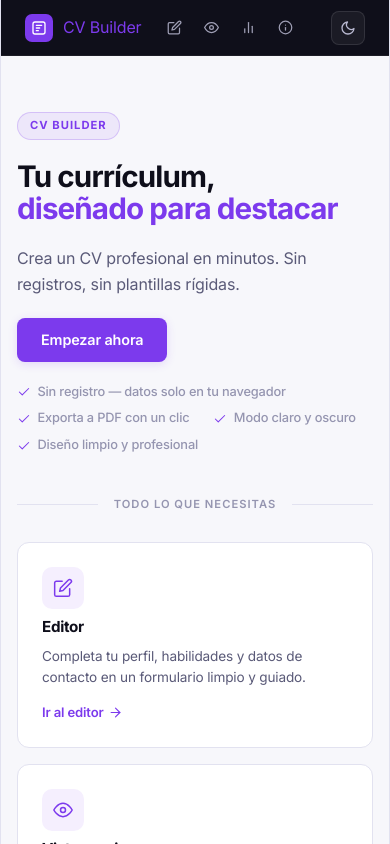
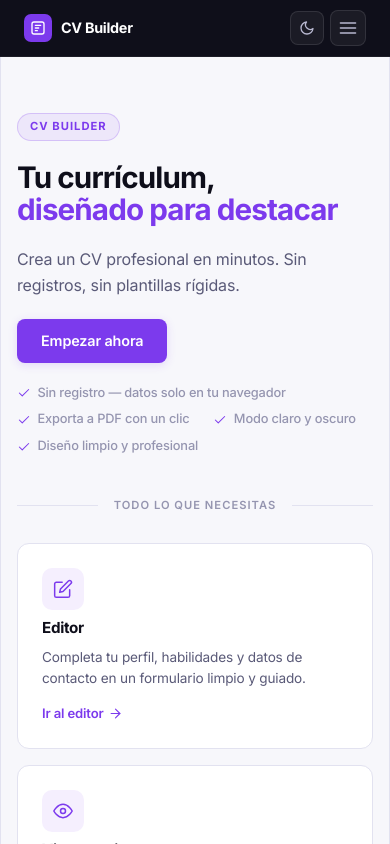
Before and after one commit to AxelUAA/ProyectoFinal-TecnologiasWeb, a React (Vite) app: page / in a window 390 px wide. Shown: the top 844 px of the page. Built offline with nearby package versions, Linux system fonts and the light colour scheme.

Commit message:
feat: create responsive Navbar component

```diff
--- a/src/App.css
+++ b/src/App.css
@@ -1,115 +1,3 @@
-/* ============================================================
-   NAVBAR
-   ============================================================ */
-.navbar {
-  position: sticky;
-  top: 0;
-  z-index: 100;
-  height: 56px;
-  background: var(--nav-bg);
-  border-bottom: 1px solid rgba(255,255,255,0.06);
-  display: flex;
-  align-items: center;
-  padding: 0 1.5rem;
-  gap: 1rem;
-}
-
-.nav-brand {
-  display: flex;
-  align-items: center;
-  gap: 10px;
-  text-decoration: none;
-  flex-shrink: 0;
-}
-
-.nav-brand-icon {
-  width: 28px;
-  height: 28px;
-  border-radius: 7px;
-  background: var(--accent);
-  display: flex;
-  align-items: center;
-  justify-content: center;
-  color: #fff;
-  flex-shrink: 0;
-}
-
-.nav-brand-name {
-  font-size: 0.9rem;
-  font-weight: 700;
-  color: #ffffff;
-  letter-spacing: -0.02em;
-  white-space: nowrap;
-}
-
-.nav-links {
-  display: flex;
-  align-items: center;
-  gap: 2px;
-  list-style: none;
-  margin: 0;
-  padding: 0;
-  flex: 1;
-}
-
-.nav-links a {
-  display: flex;
-  align-items: center;
-  gap: 6px;
-  color: var(--nav-text);
-  text-decoration: none;
-  font-size: 0.825rem;
-  font-weight: 500;
-  padding: 6px 12px;
-  border-radius: 8px;
-  transition: background 0.18s, color 0.18s;
-  white-space: nowrap;
-}
-
-.nav-links a:hover {
-  background: var(--nav-hover-bg);
-  color: #ffffff;
-}
-
-.nav-links a.active {
-  background: var(--nav-active-bg);
-  color: var(--nav-active-text);
-}
-
-.nav-links a svg {
-  flex-shrink: 0;
-  opacity: 0.85;
-}
-
-.nav-links a.active svg {
-  opacity: 1;
-}
-
-.nav-spacer {
-  flex: 1;
-}
-
-.nav-theme-btn {
-  width: 34px;
-  height: 34px;
-  border-radius: 8px;
-  border: 1px solid rgba(255,255,255,0.1);
-  background: rgba(255,255,255,0.05);
-  color: var(--nav-text);
-  display: flex;
-  align-items: center;
-  justify-content: center;
-  cursor: pointer;
-  transition: background 0.18s, color 0.18s, border-color 0.18s;
-  flex-shrink: 0;
-}
-
-.nav-theme-btn:hover {
-  background: rgba(255,255,255,0.1);
-  color: #ffffff;
-  border-color: rgba(255,255,255,0.2);
-}
-
 /* ============================================================
    MAIN CONTENT
    ============================================================ */
@@ -125,15 +13,6 @@
    RESPONSIVE
    ============================================================ */
 @media (max-width: 768px) {
-  .nav-links a span {
-    display: none;
-  }
-  .nav-links a {
-    padding: 6px 10px;
-  }
-  .nav-brand-name {
-    display: none;
-  }
   .main-content {
     padding: 1.5rem 1rem;
   }
--- a/src/components/Navbar.jsx
+++ b/src/components/Navbar.jsx
@@ -1,18 +1,12 @@
-import { NavLink } from 'react-router-dom'
+import { useState, useEffect, useRef } from 'react'
+import { NavLink, useLocation } from 'react-router-dom'
 import { useTheme } from '../hooks/useTheme'
 
+/* ── SVG helpers ─────────────────────────────────────────── */
 const Ico = ({ children, size = 15 }) => (
-  <svg
-    width={size}
-    height={size}
-    viewBox="0 0 24 24"
-    fill="none"
-    stroke="currentColor"
-    strokeWidth="2"
-    strokeLinecap="round"
-    strokeLinejoin="round"
-    aria-hidden="true"
-  >
+  <svg width={size} height={size} viewBox="0 0 24 24" fill="none"
+    stroke="currentColor" strokeWidth="2" strokeLinecap="round"
+    strokeLinejoin="round" aria-hidden="true">
     {children}
   </svg>
 )
@@ -23,55 +17,313 @@ const IconChart = () => <Ico><line x1="18" y1="20" x2="18" y2="10"/><line x1="12
 const IconInfo  = () => <Ico><circle cx="12" cy="12" r="10"/><line x1="12" y1="16" x2="12" y2="12"/><line x1="12" y1="8" x2="12.01" y2="8"/></Ico>
 const IconSun   = () => <Ico size={16}><circle cx="12" cy="12" r="5"/><line x1="12" y1="1" x2="12" y2="3"/><line x1="12" y1="21" x2="12" y2="23"/><line x1="4.22" y1="4.22" x2="5.64" y2="5.64"/><line x1="18.36" y1="18.36" x2="19.78" y2="19.78"/><line x1="1" y1="12" x2="3" y2="12"/><line x1="21" y1="12" x2="23" y2="12"/></Ico>
 const IconMoon  = () => <Ico size={16}><path d="M21 12.79A9 9 0 1 1 11.21 3 7 7 0 0 0 21 12.79z"/></Ico>
+const IconMenu  = () => <Ico size={20}><line x1="3" y1="6"  x2="21" y2="6"/><line x1="3" y1="12" x2="21" y2="12"/><line x1="3" y1="18" x2="21" y2="18"/></Ico>
+const IconClose = () => <Ico size={20}><line x1="18" y1="6" x2="6" y2="18"/><line x1="6" y1="6" x2="18" y2="18"/></Ico>
 
 const BrandMark = () => (
-  <svg
-    width="16"
-    height="16"
-    viewBox="0 0 24 24"
-    fill="none"
-    stroke="currentColor"
-    strokeWidth="2"
-    strokeLinecap="round"
-    strokeLinejoin="round"
-    aria-hidden="true"
-  >
+  <svg width="16" height="16" viewBox="0 0 24 24" fill="none"
+    stroke="currentColor" strokeWidth="2" strokeLinecap="round"
+    strokeLinejoin="round" aria-hidden="true">
     <rect x="3" y="3" width="18" height="18" rx="3"/>
-    <line x1="8" y1="8" x2="16" y2="8"/>
+    <line x1="8" y1="8"  x2="16" y2="8"/>
     <line x1="8" y1="12" x2="13" y2="12"/>
     <line x1="8" y1="16" x2="11" y2="16"/>
   </svg>
 )
 
+const NAV_ITEMS = [
+  { to: '/editor',    label: 'Editor',      icon: <IconEdit /> },
+  { to: '/preview',   label: 'Vista Previa', icon: <IconEye /> },
+  { to: '/dashboard', label: 'Dashboard',   icon: <IconChart /> },
+  { to: '/about',     label: 'Acerca de',   icon: <IconInfo /> },
+]
+
+/* ── Component ───────────────────────────────────────────── */
 export default function Navbar() {
   const { darkMode, toggleTheme } = useTheme()
+  const [menuOpen, setMenuOpen] = useState(false)
+  const menuRef = useRef(null)
+  const location = useLocation()
+
+  // Cierra el menú al cambiar de ruta
+  useEffect(() => { setMenuOpen(false) }, [location.pathname])
+
+  // Cierra el menú al hacer clic fuera
+  useEffect(() => {
+    if (!menuOpen) return
+    const handler = (e) => {
+      if (menuRef.current && !menuRef.current.contains(e.target)) {
+        setMenuOpen(false)
+      }
+    }
+    document.addEventListener('mousedown', handler)
+    return () => document.removeEventListener('mousedown', handler)
+  }, [menuOpen])
+
+  // Bloquea scroll del body cuando el menú está abierto
+  useEffect(() => {
+    document.body.style.overflow = menuOpen ? 'hidden' : ''
+    return () => { document.body.style.overflow = '' }
+  }, [menuOpen])
 
   return (
-    <nav className="navbar" role="navigation" aria-label="Navegacion principal">
-      <NavLink to="/" className="nav-brand" end aria-label="CV Builder — Inicio">
-        <span className="nav-brand-icon" aria-hidden="true">
-          <BrandMark />
-        </span>
-        <span>CV Builder</span>
+    <>
+      <style>{css}</style>
+      <header className="nb-header" ref={menuRef}>
+        <nav className="nb-inner" aria-label="Navegación principal">
+
+          {/* Brand */}
+          <NavLink to="/" className="nb-brand" end aria-label="CV Builder — Inicio">
+            <span className="nb-brand-icon" aria-hidden="true"><BrandMark /></span>
+            <span className="nb-brand-name">CV Builder</span>
           </NavLink>
 
-      <ul className="nav-links" role="list">
-        <li><NavLink to="/editor"><IconEdit /><span>Editor</span></NavLink></li>
-        <li><NavLink to="/preview"><IconEye /><span>Vista Previa</span></NavLink></li>
-        <li><NavLink to="/dashboard"><IconChart /><span>Dashboard</span></NavLink></li>
-        <li><NavLink to="/about"><IconInfo /><span>Acerca de</span></NavLink></li>
+          {/* Desktop links */}
+          <ul className="nb-links" role="list">
+            {NAV_ITEMS.map(({ to, label, icon }) => (
+              <li key={to}>
+                <NavLink to={to} className={({ isActive }) => isActive ? 'nb-link nb-link--active' : 'nb-link'}>
+                  {icon}
+                  <span>{label}</span>
+                </NavLink>
+              </li>
+            ))}
           </ul>
 
-      <div className="nav-right">
+          {/* Right controls */}
+          <div className="nb-right">
             <button
-          className="nav-theme-btn"
+              className="nb-theme-btn"
               onClick={toggleTheme}
               aria-label={darkMode ? 'Cambiar a modo claro' : 'Cambiar a modo oscuro'}
               title={darkMode ? 'Modo claro' : 'Modo oscuro'}
             >
               {darkMode ? <IconSun /> : <IconMoon />}
             </button>
+
+            {/* Hamburger — solo visible en móvil */}
+            <button
+              className="nb-hamburger"
+              onClick={() => setMenuOpen(o => !o)}
+              aria-label={menuOpen ? 'Cerrar menú' : 'Abrir menú'}
+              aria-expanded={menuOpen}
+              aria-controls="nb-mobile-menu"
+            >
+              {menuOpen ? <IconClose /> : <IconMenu />}
+            </button>
           </div>
         </nav>
+
+        {/* Mobile drawer */}
+        <div
+          id="nb-mobile-menu"
+          className={`nb-drawer ${menuOpen ? 'nb-drawer--open' : ''}`}
+          aria-hidden={!menuOpen}
+        >
+          <ul role="list">
+            {NAV_ITEMS.map(({ to, label, icon }) => (
+              <li key={to}>
+                <NavLink
+                  to={to}
+                  className={({ isActive }) => isActive ? 'nb-drawer-link nb-drawer-link--active' : 'nb-drawer-link'}
+                >
+                  {icon}
+                  <span>{label}</span>
+                </NavLink>
+              </li>
+            ))}
+          </ul>
+        </div>
+      </header>
+
+      {/* Overlay oscuro detrás del drawer */}
+      {menuOpen && (
+        <div className="nb-overlay" aria-hidden="true" onClick={() => setMenuOpen(false)} />
+      )}
+    </>
   )
 }
+
+/* ── Styles ──────────────────────────────────────────────── */
+const css = `
+/* Saca el header del flujo del #root para que sea full-width */
+.nb-header {
+  position: sticky;
+  top: 0;
+  z-index: 200;
+  /* Rompe el contenedor del #root */
+  width: 100vw;
+  margin-left: calc(-1 * (100vw - 100%) / 2);
+  background: var(--nav-bg);
+  border-bottom: 1px solid rgba(255,255,255,0.06);
+}
+
+.nb-inner {
+  max-width: 1200px;
+  margin: 0 auto;
+  height: 56px;
+  padding: 0 1.5rem;
+  display: flex;
+  align-items: center;
+  gap: 0.5rem;
+}
+
+/* Brand */
+.nb-brand {
+  display: flex;
+  align-items: center;
+  gap: 9px;
+  text-decoration: none;
+  flex-shrink: 0;
+  margin-right: 0.5rem;
+}
+.nb-brand:hover { text-decoration: none; }
+
+.nb-brand-icon {
+  width: 28px;
+  height: 28px;
+  border-radius: 7px;
+  background: var(--accent);
+  display: flex;
+  align-items: center;
+  justify-content: center;
+  color: #fff;
+  flex-shrink: 0;
+}
+
+.nb-brand-name {
+  font-size: 0.9rem;
+  font-weight: 700;
+  color: #ffffff;
+  letter-spacing: -0.02em;
+  white-space: nowrap;
+}
+
+/* Desktop nav links */
+.nb-links {
+  display: flex;
+  align-items: center;
+  gap: 2px;
+  list-style: none;
+  margin: 0;
+  padding: 0;
+  flex: 1;
+}
+
+.nb-link {
+  display: flex;
+  align-items: center;
+  gap: 6px;
+  color: var(--nav-text);
+  text-decoration: none;
+  font-size: 0.825rem;
+  font-weight: 500;
+  padding: 6px 12px;
+  border-radius: 8px;
+  transition: background 0.18s, color 0.18s;
+  white-space: nowrap;
+}
+.nb-link:hover { background: var(--nav-hover-bg); color: #fff; text-decoration: none; }
+.nb-link--active { background: var(--nav-active-bg); color: var(--nav-active-text); }
+.nb-link svg { flex-shrink: 0; opacity: 0.8; }
+.nb-link--active svg { opacity: 1; }
+
+/* Right controls */
+.nb-right {
+  display: flex;
+  align-items: center;
+  gap: 0.4rem;
+  margin-left: auto;
+}
+
+.nb-theme-btn {
+  width: 34px;
+  height: 34px;
+  border-radius: 8px;
+  border: 1px solid rgba(255,255,255,0.1);
+  background: rgba(255,255,255,0.05);
+  color: var(--nav-text);
+  display: flex;
+  align-items: center;
+  justify-content: center;
+  cursor: pointer;
+  transition: background 0.18s, color 0.18s, border-color 0.18s;
+  flex-shrink: 0;
+}
+.nb-theme-btn:hover {
+  background: rgba(255,255,255,0.1);
+  color: #fff;
+  border-color: rgba(255,255,255,0.2);
+}
+
+/* Hamburger button — oculto en desktop */
+.nb-hamburger {
+  display: none;
+  width: 36px;
+  height: 36px;
+  border-radius: 8px;
+  border: 1px solid rgba(255,255,255,0.1);
+  background: rgba(255,255,255,0.05);
+  color: var(--nav-text);
+  align-items: center;
+  justify-content: center;
+  cursor: pointer;
+  transition: background 0.18s;
+  flex-shrink: 0;
+}
+.nb-hamburger:hover { background: rgba(255,255,255,0.1); color: #fff; }
+
+/* Mobile drawer */
+.nb-drawer {
+  display: none;
+  flex-direction: column;
+  background: var(--nav-bg);
+  border-top: 1px solid rgba(255,255,255,0.06);
+  padding: 0.75rem 1rem 1rem;
+  position: absolute;
+  top: 56px;
+  left: 0;
+  right: 0;
+  z-index: 199;
+  box-shadow: 0 8px 24px rgba(0,0,0,0.35);
+}
+.nb-drawer ul {
+  list-style: none;
+  margin: 0;
+  padding: 0;
+  display: flex;
+  flex-direction: column;
+  gap: 2px;
+}
+.nb-drawer-link {
+  display: flex;
+  align-items: center;
+  gap: 10px;
+  color: var(--nav-text);
+  text-decoration: none;
+  font-size: 0.95rem;
+  font-weight: 500;
+  padding: 10px 12px;
+  border-radius: 8px;
+  transition: background 0.18s, color 0.18s;
+}
+.nb-drawer-link:hover { background: var(--nav-hover-bg); color: #fff; text-decoration: none; }
+.nb-drawer-link--active { background: var(--nav-active-bg); color: var(--nav-active-text); }
+.nb-drawer-link svg { flex-shrink: 0; }
+
+/* Overlay */
+.nb-overlay {
+  position: fixed;
+  inset: 0;
+  z-index: 198;
+  background: rgba(0,0,0,0.45);
+}
+
+/* ── Responsive breakpoint ── */
+@media (max-width: 640px) {
+  .nb-links { display: none; }
+  .nb-hamburger { display: flex; }
+  .nb-drawer--open { display: flex; }
+  .nb-brand-name { display: block; } /* siempre visible */
+}
+`
```
Lines whose indentation alone changed are shown as unchanged.
